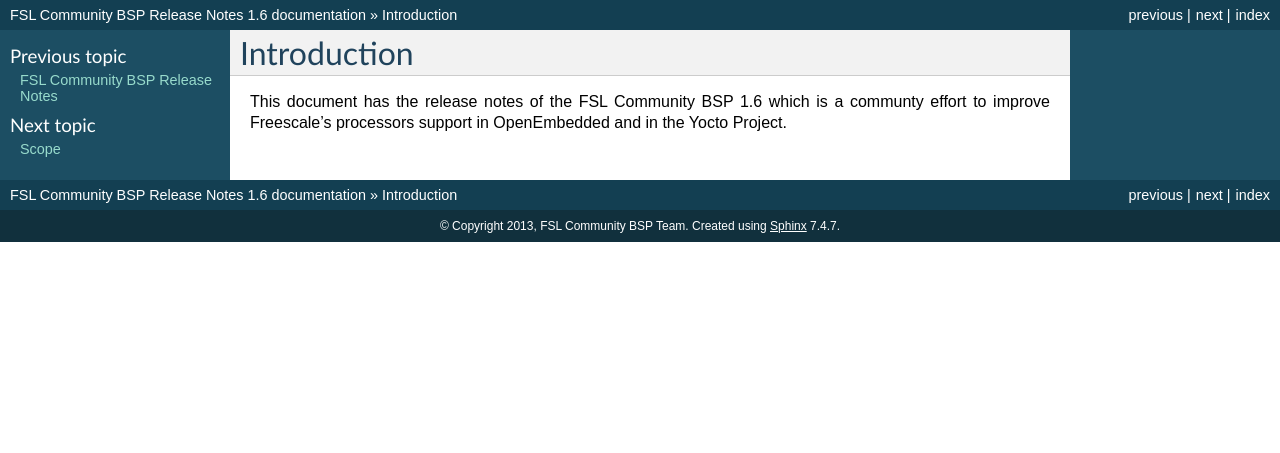
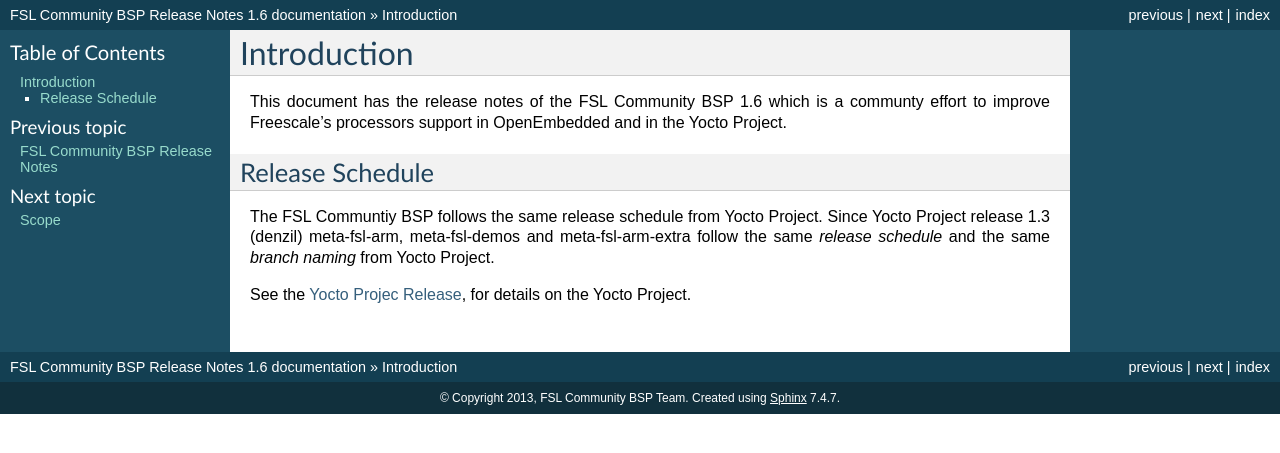
Before and after one commit to Freescale/Documentation, a Sphinx documentation site: the page built from release-notes/source/introduction.rst, in a window 1280 px wide. Shown: the top 453 px of the page. Built offline with Sphinx 7.4.7, drawn with Linux system fonts in a browser that asks for light colours.

Commit message:
RN: Add the Release Schedule section
Say it is based on Yocto Project.

Please comment on how to point to YP URL.

Signed-off-by: Daiane Angolini <daiane.angolini@freescale.com>

```diff
--- a/release-notes/source/introduction.rst
+++ b/release-notes/source/introduction.rst
@@ -4,3 +4,13 @@
 This document has the release notes of the FSL Community BSP |release|
 which is a communty effort to improve Freescale's
 processors support in OpenEmbedded and in the Yocto Project.
+
+Release Schedule
+----------------
+
+The FSL Communtiy BSP follows the same release schedule from Yocto Project.
+Since Yocto Project release 1.3 (denzil) meta-fsl-arm, meta-fsl-demos and meta-fsl-arm-extra
+follow the same *release schedule* and the same *branch naming* from Yocto Project.
+
+See the `Yocto Projec Release <https://wiki.yoctoproject.org/wiki/Releases>`_, for details
+on the Yocto Project.
```
